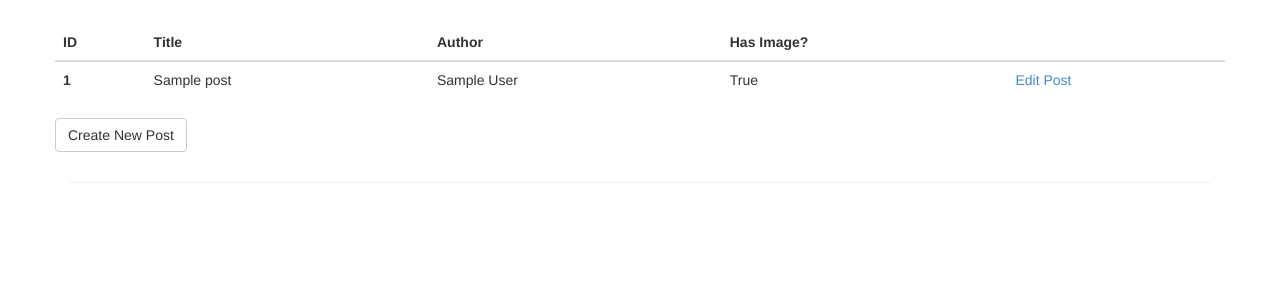
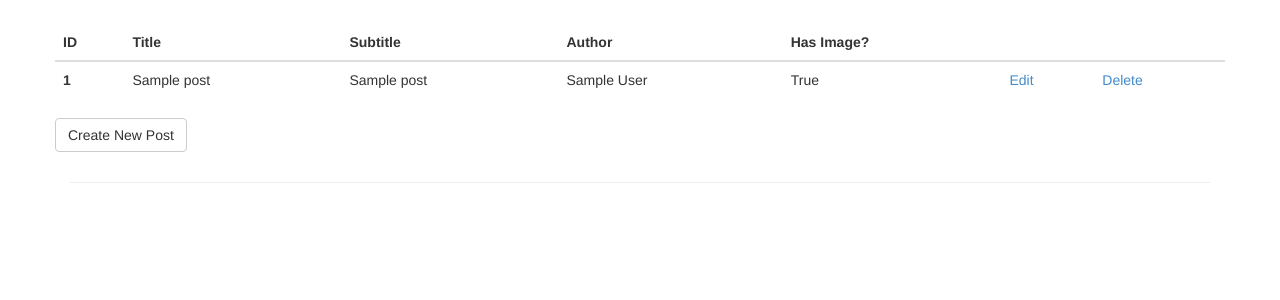
Before and after one commit to abaynhe11/udacity-article-cms, a Flask app: page / in a window 1280 px wide. Shown: the part 51-351 px from the top of the page. Run offline with Flask 2, Linux system fonts and the light colour scheme; a user stored in the database is signed in; tables that the repository leaves empty hold one stand-in row (values such as "Sample post"); some libraries are stand-ins or nearby versions.

Commit message:
logging login attempts and delete post feature

```diff
--- a/FlaskWebProject/models.py
+++ b/FlaskWebProject/models.py
@@ -68,3 +68,9 @@ class Post(db.Model):
         if new:
             db.session.add(self)
         db.session.commit()
+
+    def delete_post(self):
+        if self.image_path != None:
+            blob_service.delete_blob(blob_container, self.image_path)
+        db.session.delete(self)
+        db.session.commit()
--- a/FlaskWebProject/templates/index.html
+++ b/FlaskWebProject/templates/index.html
@@ -8,6 +8,7 @@
                 <tr>
                     <th scope="col">ID</th>
                     <th scope="col">Title</th>
+                    <th scope="col">Subtitle</th>
                     <th scope="col">Author</th>
                     <th scope="col">Has Image?</th>
                     <th scope="col" />
@@ -19,9 +20,11 @@
             <tr>
                 <th scope="row">{{ post.id }} </th>
                 <td>{{ post.title }}</td>
+                <td>{{ post.subtitle }}</td>
                 <td>{{ post.author }}</td>
                 <td>{{ post.image_path != None }}</td>
-                <td><a href="{{ url_for('post', id=post.id) }}">Edit Post</a></td>
+                <td><a href="{{ url_for('post', id=post.id) }}">Edit</a></td>
+                <td><a href="{{ url_for('delete', id=post.id) }}">Delete</a></td>
             </tr>
             {% endfor %}
         </table>
--- a/FlaskWebProject/views.py
+++ b/FlaskWebProject/views.py
@@ -58,6 +58,13 @@ def post(id):
         form=form
     )
 
+@app.route('/delete/<int:id>', methods=['GET'])
+@login_required
+def delete(id):
+    post = Post.query.get(int(id))
+    post.delete_post()
+    return redirect(url_for('home'))
+
 @app.route('/login', methods=['GET', 'POST'])
 def login():
     if current_user.is_authenticated:
@@ -66,9 +73,11 @@ def login():
     if form.validate_on_submit():
         user = User.query.filter_by(username=form.username.data).first()
         if user is None or not user.check_password(form.password.data):
+            app.logger.warn('Failed user login attempt')
             flash('Invalid username or password')
             return redirect(url_for('login'))
         login_user(user, remember=form.remember_me.data)
+        app.logger.warn('User logged in successfully')
         next_page = request.args.get('next')
         if not next_page or url_parse(next_page).netloc != '':
             next_page = url_for('home')
```
